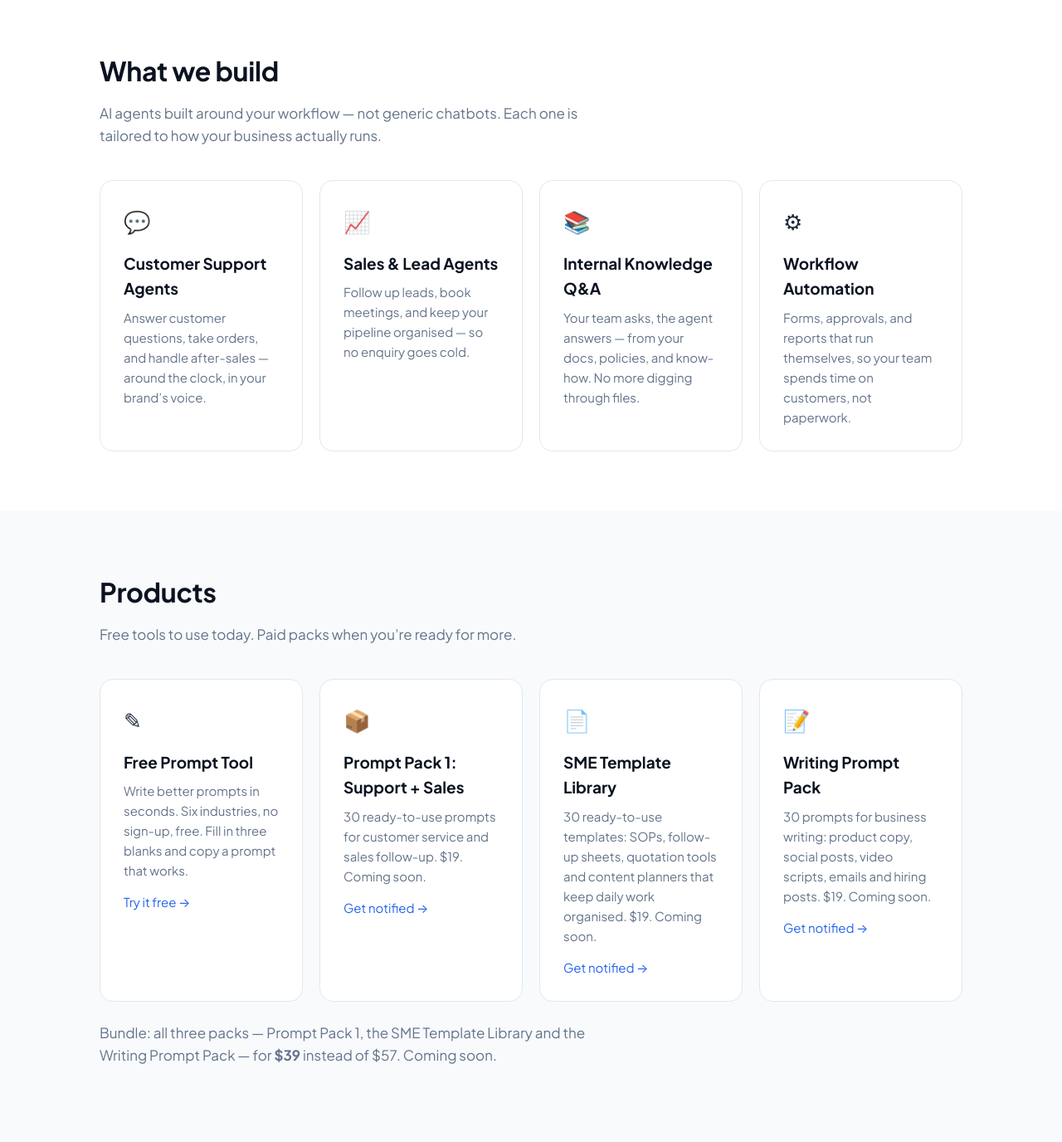
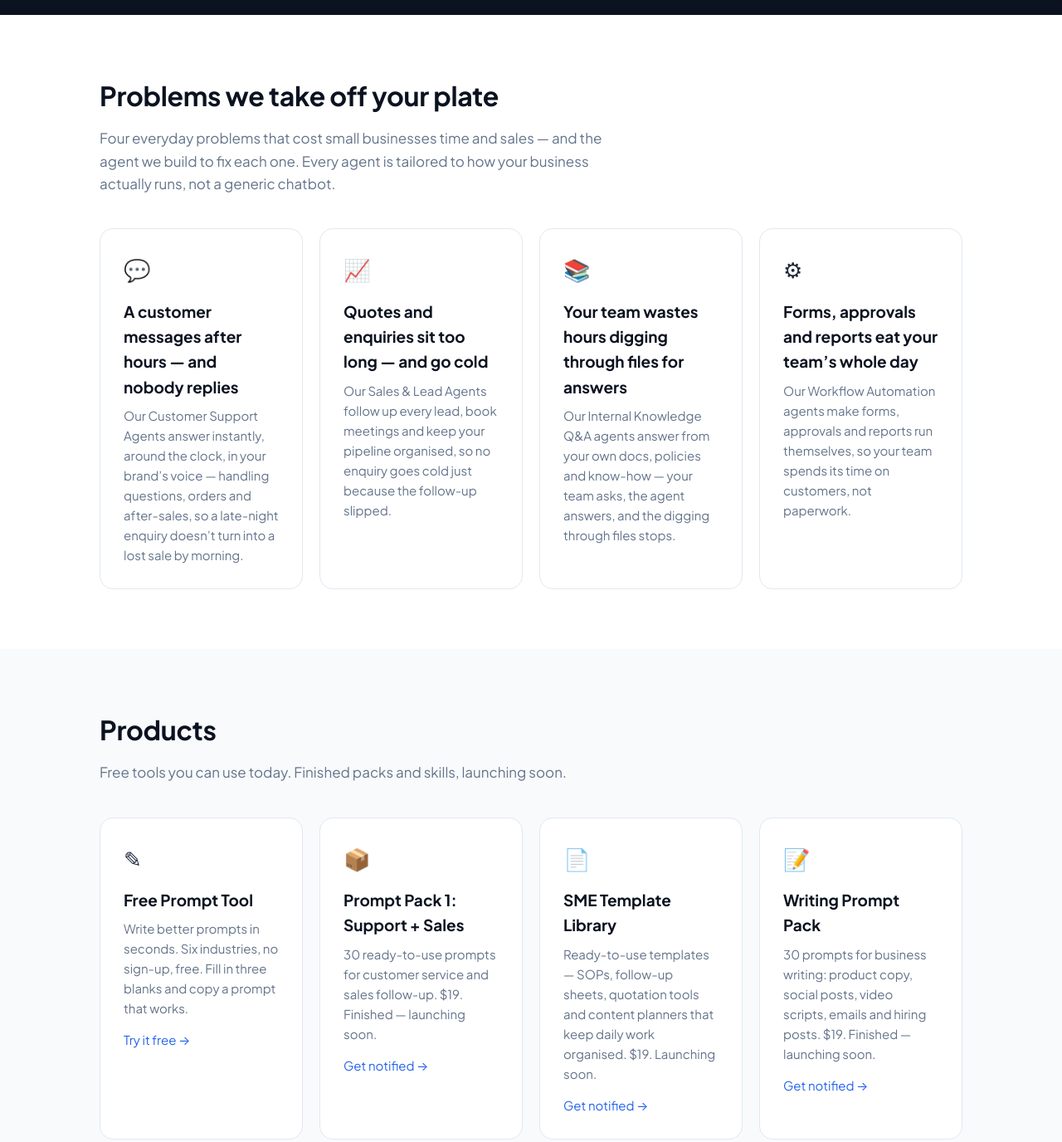
Before and after one commit to hokodaca/hokodaca.github.io, a plain HTML site: page index.html in a window 1280 px wide. Shown: the part 680-2056 px from the top of the page at 83% size. Drawn offline with Linux system fonts and the light colour scheme.

Commit message:
Homepage v6: problem-led hero and problems section, honest product statuses, two Agent Skills cards

```diff
--- a/index.html
+++ b/index.html
@@ -83,8 +83,8 @@ footer a:hover{color:var(--blue)}
 <div class="hero">
   <div class="wrap">
     <p class="eyebrow">AI FOR A SMARTER BUSINESS</p>
-    <h1>End-to-end AI solutions,<br><span class="grad">built for SMEs.</span></h1>
-    <p class="lede">We design, build, and run custom AI agents for small and medium businesses — from the first workflow to production, hosted and maintained for you.</p>
+    <h1>Your customers won&rsquo;t wait for a reply.<br><span class="grad">Your paperwork won&rsquo;t do itself.</span></h1>
+    <p class="lede">Hokodaca builds custom AI agents for small and medium businesses — agents that answer customer messages around the clock, follow up every enquiry, and take repetitive paperwork off your team. We design, build, host and maintain them for you.</p>
     <div class="cta">
       <a class="btn" href="#services">See our services</a>
       <a class="btn-ghost" href="prompt-tool/">Try the free Prompt Tool</a>
@@ -95,13 +95,13 @@ footer a:hover{color:var(--blue)}
 
 <section id="services">
   <div class="wrap">
-    <h2>What we build</h2>
-    <p class="sub">AI agents built around your workflow — not generic chatbots. Each one is tailored to how your business actually runs.</p>
+    <h2>Problems we take off your plate</h2>
+    <p class="sub">Four everyday problems that cost small businesses time and sales — and the agent we build to fix each one. Every agent is tailored to how your business actually runs, not a generic chatbot.</p>
     <div class="grid">
-      <div class="card"><div class="icon">&#128172;</div><h3>Customer Support Agents</h3><p>Answer customer questions, take orders, and handle after-sales — around the clock, in your brand&rsquo;s voice.</p></div>
-      <div class="card"><div class="icon">&#128200;</div><h3>Sales &amp; Lead Agents</h3><p>Follow up leads, book meetings, and keep your pipeline organised — so no enquiry goes cold.</p></div>
-      <div class="card"><div class="icon">&#128218;</div><h3>Internal Knowledge Q&amp;A</h3><p>Your team asks, the agent answers — from your docs, policies, and know-how. No more digging through files.</p></div>
-      <div class="card"><div class="icon">&#9881;</div><h3>Workflow Automation</h3><p>Forms, approvals, and reports that run themselves, so your team spends time on customers, not paperwork.</p></div>
+      <div class="card"><div class="icon">&#128172;</div><h3>A customer messages after hours — and nobody replies</h3><p>Our Customer Support Agents answer instantly, around the clock, in your brand&rsquo;s voice — handling questions, orders and after-sales, so a late-night enquiry doesn&rsquo;t turn into a lost sale by morning.</p></div>
+      <div class="card"><div class="icon">&#128200;</div><h3>Quotes and enquiries sit too long — and go cold</h3><p>Our Sales &amp; Lead Agents follow up every lead, book meetings and keep your pipeline organised, so no enquiry goes cold just because the follow-up slipped.</p></div>
+      <div class="card"><div class="icon">&#128218;</div><h3>Your team wastes hours digging through files for answers</h3><p>Our Internal Knowledge Q&amp;A agents answer from your own docs, policies and know-how — your team asks, the agent answers, and the digging through files stops.</p></div>
+      <div class="card"><div class="icon">&#9881;</div><h3>Forms, approvals and reports eat your team&rsquo;s whole day</h3><p>Our Workflow Automation agents make forms, approvals and reports run themselves, so your team spends its time on customers, not paperwork.</p></div>
     </div>
   </div>
 </section>
@@ -109,14 +109,16 @@ footer a:hover{color:var(--blue)}
 <section id="products" class="alt">
   <div class="wrap">
     <h2>Products</h2>
-    <p class="sub">Free tools to use today. Paid packs when you&rsquo;re ready for more.</p>
+    <p class="sub">Free tools you can use today. Finished packs and skills, launching soon.</p>
     <div class="grid">
       <div class="card"><div class="icon">&#9998;</div><h3>Free Prompt Tool</h3><p>Write better prompts in seconds. Six industries, no sign-up, free. Fill in three blanks and copy a prompt that works.</p><p style="margin-top:14px"><a href="prompt-tool/">Try it free &rarr;</a></p></div>
-      <div class="card"><div class="icon">&#128230;</div><h3>Prompt Pack 1: Support + Sales</h3><p>30 ready-to-use prompts for customer service and sales follow-up. $19. Coming soon.</p><p style="margin-top:14px"><a href="mailto:hokodaca@gmail.com?subject=Prompt%20Pack%201">Get notified &rarr;</a></p></div>
-      <div class="card"><div class="icon">&#128196;</div><h3>SME Template Library</h3><p>30 ready-to-use templates: SOPs, follow-up sheets, quotation tools and content planners that keep daily work organised. $19. Coming soon.</p><p style="margin-top:14px"><a href="mailto:hokodaca@gmail.com?subject=Template%20Library">Get notified &rarr;</a></p></div>
-      <div class="card"><div class="icon">&#128221;</div><h3>Writing Prompt Pack</h3><p>30 prompts for business writing: product copy, social posts, video scripts, emails and hiring posts. $19. Coming soon.</p><p style="margin-top:14px"><a href="mailto:hokodaca@gmail.com?subject=Writing%20Prompt%20Pack">Get notified &rarr;</a></p></div>
+      <div class="card"><div class="icon">&#128230;</div><h3>Prompt Pack 1: Support + Sales</h3><p>30 ready-to-use prompts for customer service and sales follow-up. $19. Finished — launching soon.</p><p style="margin-top:14px"><a href="mailto:hokodaca@gmail.com?subject=Prompt%20Pack%201">Get notified &rarr;</a></p></div>
+      <div class="card"><div class="icon">&#128196;</div><h3>SME Template Library</h3><p>Ready-to-use templates — SOPs, follow-up sheets, quotation tools and content planners that keep daily work organised. $19. Launching soon.</p><p style="margin-top:14px"><a href="mailto:hokodaca@gmail.com?subject=Template%20Library">Get notified &rarr;</a></p></div>
+      <div class="card"><div class="icon">&#128221;</div><h3>Writing Prompt Pack</h3><p>30 prompts for business writing: product copy, social posts, video scripts, emails and hiring posts. $19. Finished — launching soon.</p><p style="margin-top:14px"><a href="mailto:hokodaca@gmail.com?subject=Writing%20Prompt%20Pack">Get notified &rarr;</a></p></div>
+      <div class="card"><div class="icon">&#129302;</div><h3>Agent Skills Pack 1: Customer Service &amp; Sales</h3><p>10 ready-to-install AI agent skills for support replies and sales follow-up — the next step up from prompts: drop them into your AI assistant and they follow the playbook every time. $4.99 each, or all ten for $29. Launching soon on major marketplaces.</p><p style="margin-top:14px"><a href="mailto:hokodaca@gmail.com?subject=Agent%20Skills%20Pack%201">Get notified &rarr;</a></p></div>
+      <div class="card"><div class="icon">&#9997;</div><h3>Agent Skills Pack 2: Business Writing</h3><p>10 ready-to-install AI agent skills for product copy, titles, video scripts, promo emails and more. $4.99 each, or all ten for $29. Launching soon on major marketplaces.</p><p style="margin-top:14px"><a href="mailto:hokodaca@gmail.com?subject=Agent%20Skills%20Pack%202">Get notified &rarr;</a></p></div>
     </div>
-    <p class="sub" style="margin-top:24px">Bundle: all three packs — Prompt Pack 1, the SME Template Library and the Writing Prompt Pack — for <strong>$39</strong> instead of $57. Coming soon.</p>
+    <p class="sub" style="margin-top:24px">Bundle: all three packs — Prompt Pack 1, the SME Template Library and the Writing Prompt Pack — for <strong>$39</strong> instead of $57. Launching soon.</p>
   </div>
 </section>
 
```
